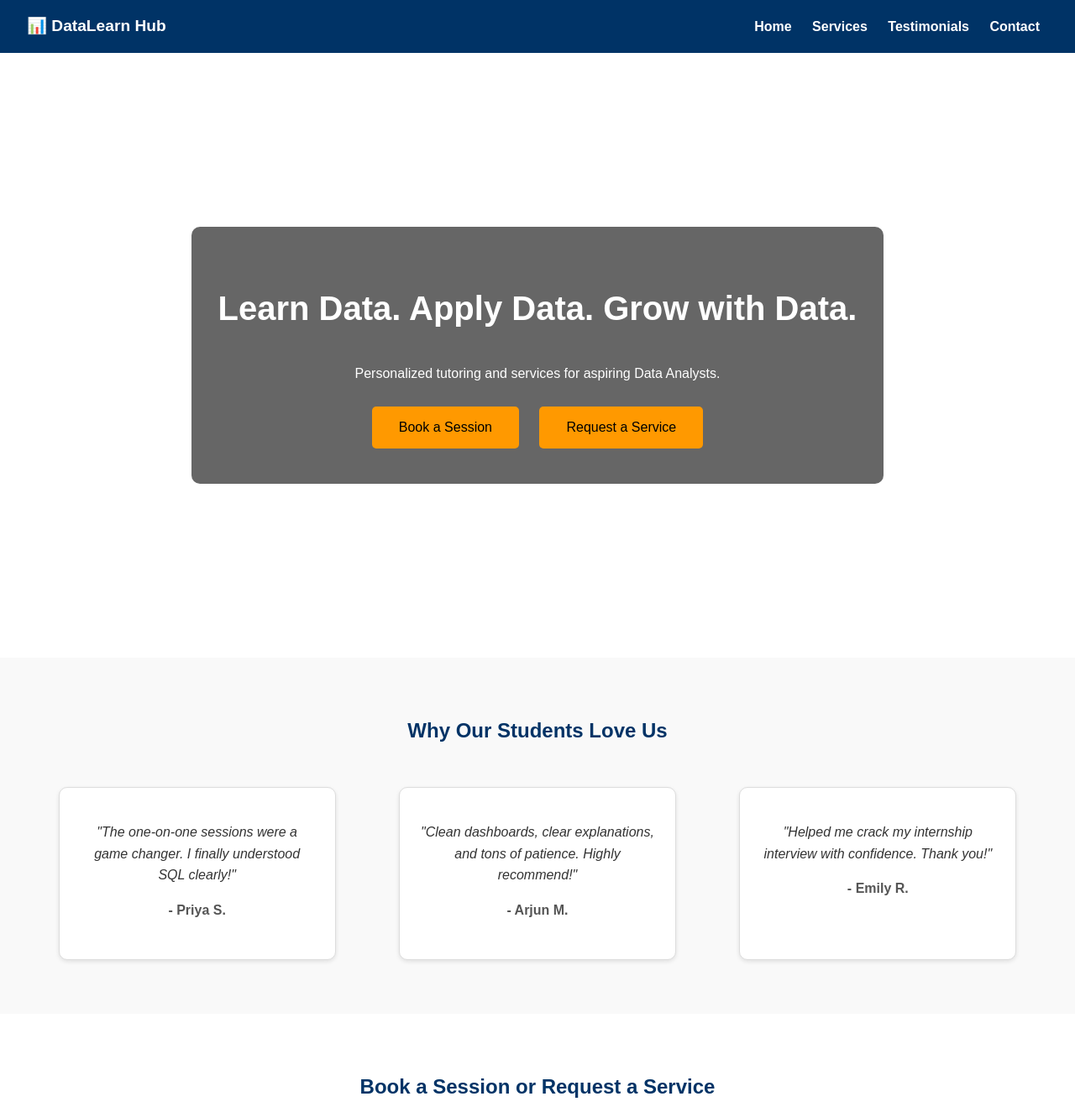
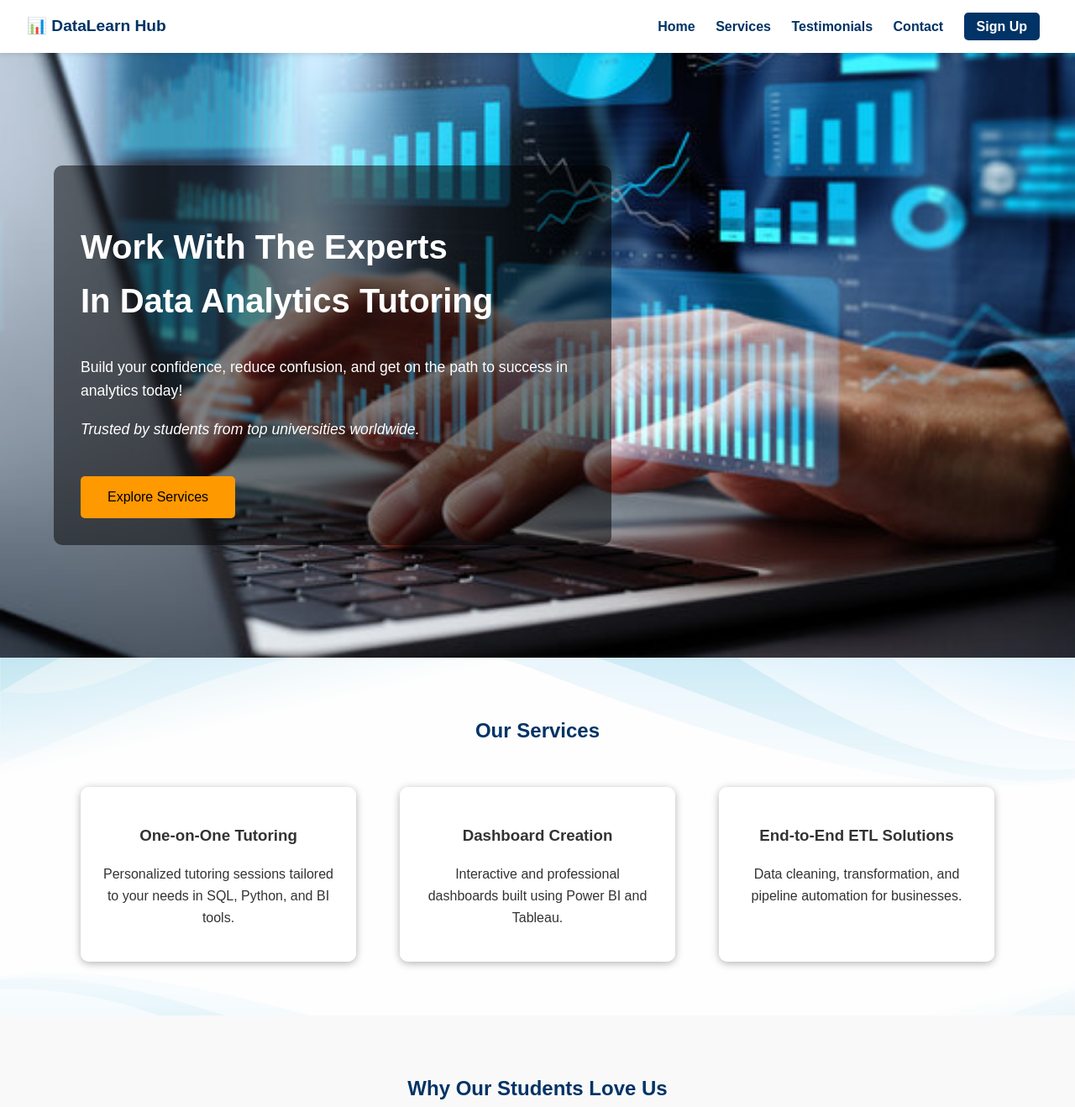
Before and after one commit to sruthim08/INFO6150-Assignments, a plain HTML site: page Assignment-1/index.html in a window 1280 px wide. Shown: the top 1318 px of the page at 84% size. Drawn offline with Linux system fonts and the light colour scheme.

Commit message:
added few bg images

```diff
--- a/Assignment-1/index.html
+++ b/Assignment-1/index.html
@@ -15,16 +15,36 @@
       <a href="#services">Services</a>
       <a href="#testimonials">Testimonials</a>
       <a href="#contact">Contact</a>
+      <a href="#signup" class="signup-btn">Sign Up</a>
     </nav>
   </header>
 
   <!-- Hero Section -->
   <section id="home" class="hero">
-    <div class="overlay">
-      <h1>Learn Data. Apply Data. Grow with Data.</h1>
-      <p>Personalized tutoring and services for aspiring Data Analysts.</p>
-      <button>Book a Session</button>
-      <button>Request a Service</button>
+    <div class="overlay-text">
+      <h1>Work With The Experts<br>In Data Analytics Tutoring</h1>
+      <p>Build your confidence, reduce confusion, and get on the path to success in analytics today!</p>
+      <p class="trust">Trusted by students from top universities worldwide.</p>
+      <button onclick="document.getElementById('services').scrollIntoView()">Explore Services</button>
+    </div>
+  </section>
+
+  <!-- Services Section -->
+  <section id="services" class="services">
+    <h2>Our Services</h2>
+    <div class="service-boxes">
+      <div class="service-card">
+        <h3>One-on-One Tutoring</h3>
+        <p>Personalized tutoring sessions tailored to your needs in SQL, Python, and BI tools.</p>
+      </div>
+      <div class="service-card">
+        <h3>Dashboard Creation</h3>
+        <p>Interactive and professional dashboards built using Power BI and Tableau.</p>
+      </div>
+      <div class="service-card">
+        <h3>End-to-End ETL Solutions</h3>
+        <p>Data cleaning, transformation, and pipeline automation for businesses.</p>
+      </div>
     </div>
   </section>
 
--- a/Assignment-1/style.css
+++ b/Assignment-1/style.css
@@ -8,8 +8,8 @@ body {
 
 /* Header */
 header {
-  background: #003366;
-  color: #fff;
+  background: #fff;
+  color: #003366;
   display: flex;
   justify-content: space-between;
   align-items: center;
@@ -17,16 +17,23 @@ header {
   position: sticky;
   top: 0;
   z-index: 1000;
+  box-shadow: 0 2px 5px rgba(0,0,0,0.1);
 }
 header .logo {
   font-weight: bold;
   font-size: 1.2rem;
 }
 header nav a {
-  color: #fff;
+  color: #003366;
   margin: 0 10px;
   text-decoration: none;
   font-weight: bold;
+}
+header nav .signup-btn {
+  background: #003366;
+  color: #fff;
+  padding: 8px 15px;
+  border-radius: 5px;
 }
 header nav a:hover {
   text-decoration: underline;
@@ -34,37 +41,90 @@ header nav a:hover {
 
 /* Hero Section */
 .hero {
-  background: url('hero.jpg') no-repeat center center/cover;
+  background: url('images/hero.jpg') no-repeat center center/cover;
   height: 90vh;
   display: flex;
   align-items: center;
-  justify-content: center;
   color: #fff;
-  text-align: center;
+  text-align: left;
   position: relative;
 }
-.hero .overlay {
-  background: rgba(0, 0, 0, 0.6);
+.overlay-text {
+  background: rgba(0, 0, 0, 0.5);
   padding: 2rem;
+  max-width: 600px;
+  margin-left: 5%;
   border-radius: 10px;
 }
-.hero h1 {
+.overlay-text h1 {
   font-size: 2.5rem;
 }
-.hero button {
+.overlay-text p {
+  font-size: 1.1rem;
+}
+.overlay-text .trust {
+  margin-top: 1rem;
+  font-style: italic;
+}
+.overlay-text button {
   background: #ff9900;
   border: none;
   padding: 1rem 2rem;
-  margin: 10px;
+  margin-top: 1.5rem;
   cursor: pointer;
   font-size: 1rem;
   border-radius: 5px;
 }
-.hero button:hover {
+.overlay-text button:hover {
   background: #e68a00;
 }
 
-/* Testimonials */
+.services {
+  padding: 3rem 2rem;
+  text-align: center;
+  background: url('images/bg.jpg') no-repeat center center/cover;
+  background-attachment: fixed;  /* nice parallax effect */
+  background-size: cover;
+  color: #003366;   /* white text for section */
+  position: relative;
+}
+
+
+
+/* Make sure content stays above overlay */
+.services h2 {
+  color: #003366;          /* make it visible on dark background */
+  margin-bottom: 2rem;
+  position: relative;   /* lift above overlay */
+  z-index: 1;
+}
+.service-boxes {
+  display: flex;
+  justify-content: center;  /* center horizontally */
+  gap: 20px;                /* spacing between cards */
+  flex-wrap: wrap;          /* allows wrapping on small screens */
+  position: relative;
+  z-index: 1;               /* keep above overlay */
+}
+
+
+/* Cards should stand out */
+.service-card {
+  background: rgba(255,255,255,0.9); /* semi-transparent */
+  color: #333; /* dark text */
+  border-radius: 10px;
+  padding: 1.5rem;
+  margin: 1rem;
+  width: 280px;
+  box-shadow: 0 2px 10px rgba(0,0,0,0.3);
+  transition: transform 0.2s ease;
+}
+.service-card:hover {
+  transform: translateY(-5px);
+}
+
+
+/* Testimonials Section */
 .testimonials {
   background: #f9f9f9;
   padding: 3rem 2rem;
@@ -100,7 +160,12 @@ header nav a:hover {
 .contact {
   padding: 3rem 2rem;
   text-align: center;
+  background: url('images/bg.jpg') no-repeat center center/cover;
+  color: #fff;
+  position: relative;
 }
+
+
 .contact h2 {
   margin-bottom: 1.5rem;
   color: #003366;
```
Also changed, not shown: Assignment-1/images/bg.jpg (added), Assignment-1/images/h1.jpg (added), Assignment-1/images/hero.jpg (added).
